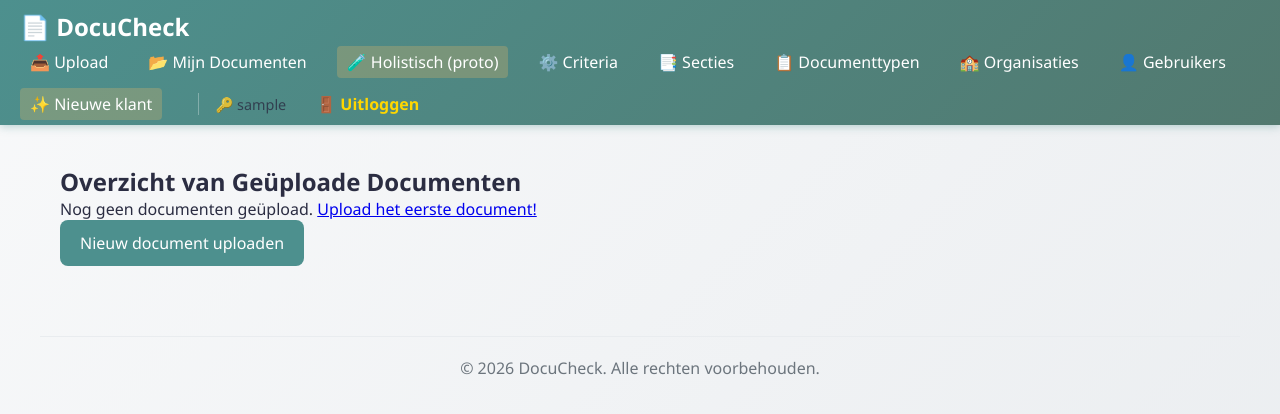
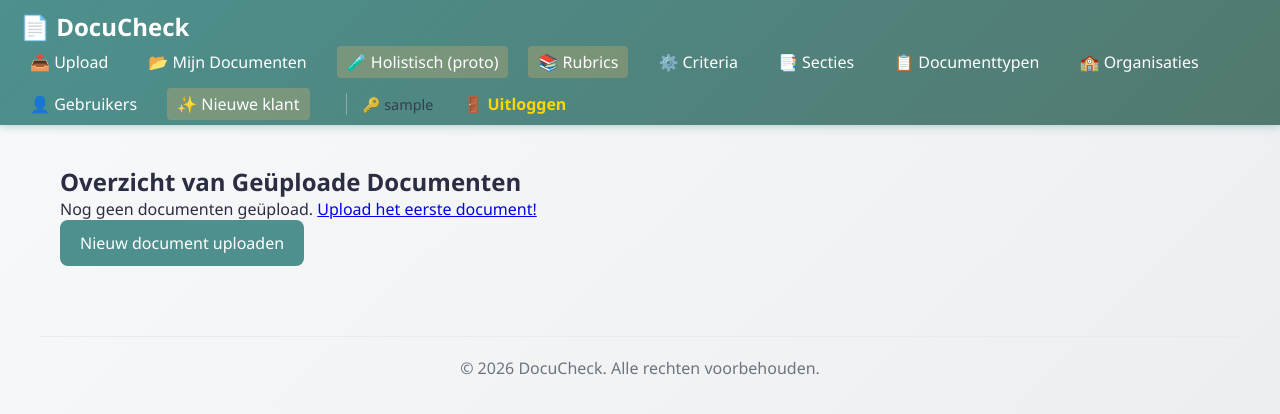
Before and after one commit to DavidCassuto/Legalfeedbacktool, a Flask app: page /documents in a window 1280 px wide. Shown: the top 414 px of the page. Run offline with Flask 3, Linux system fonts and the light colour scheme; the visitor is signed in with stand-in values (Sample User, id 1); data comes from the database, SQL or seed files in the repository; data that the repository does not hold is empty.

Commit message:
Menu-link 'Rubrics' toegevoegd -> rubric-bibliotheek weer bereikbaar
De 'Bibliotheek beheren'-link was van het docent-scherm gehaald, maar er stond
geen menu-link naar /holistic/rubrics -> de bibliotheek was nergens aanklikbaar.
Nu een vaste 'Rubrics'-link in de navbar naast 'Holistisch (proto)'.

Co-Authored-By: Claude Opus 4.8 <noreply@anthropic.com>

```diff
--- a/src/templates/base.html
+++ b/src/templates/base.html
@@ -184,6 +184,7 @@
                     <li><a href="{{ url_for('upload_document') }}">📤 Upload</a></li>
                     <li><a href="{{ url_for('list_documents') }}">📂 Mijn Documenten</a></li>
                     <li><a href="{{ url_for('holistic_form') }}" style="background:rgba(246,189,96,0.25);">🧪 Holistisch (proto)</a></li>
+                    <li><a href="{{ url_for('holistic_rubrics') }}" style="background:rgba(246,189,96,0.25);">📚 Rubrics</a></li>
 
                     {# Alleen zichtbaar voor beheerders #}
                     {% if session.get('user_role') == 'admin' %}
```
